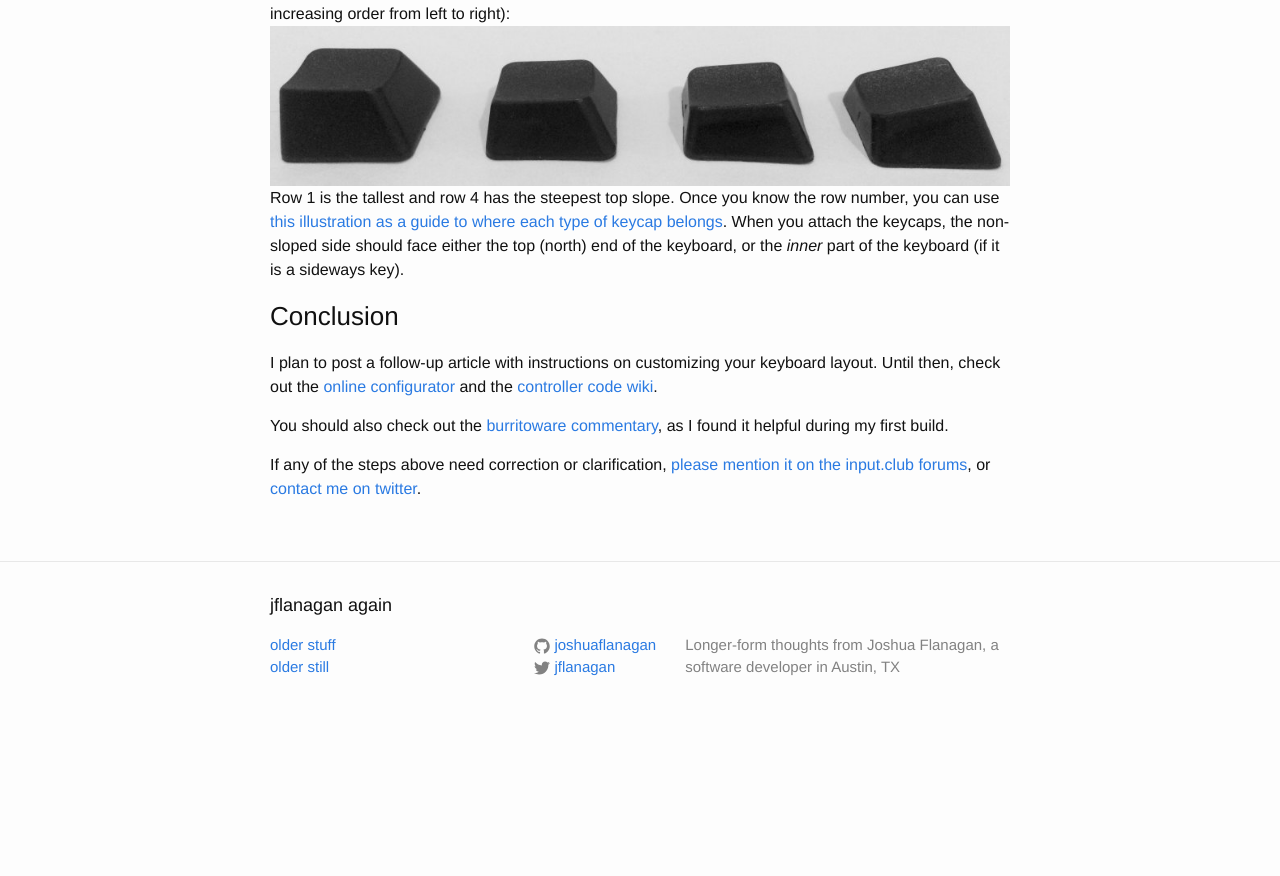
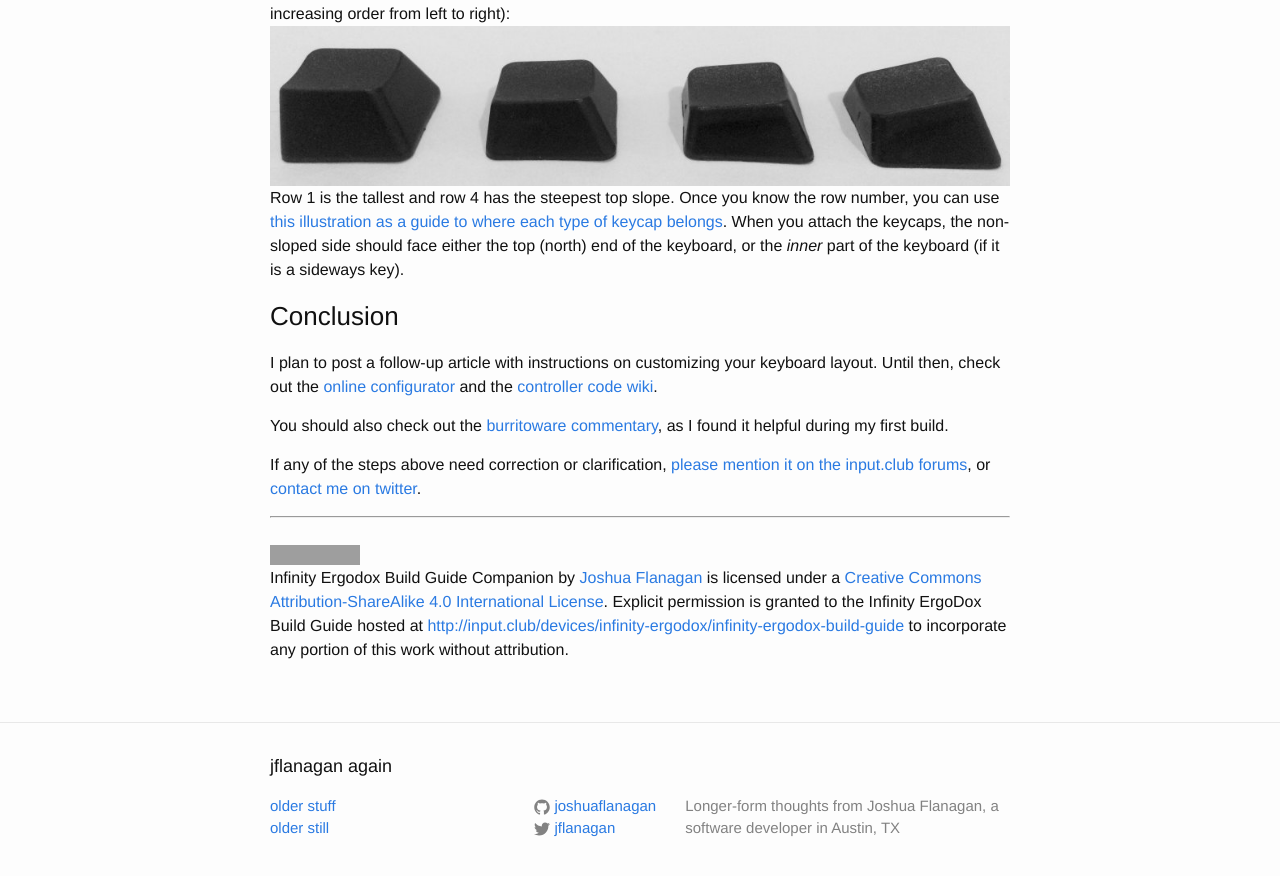
Before and after one commit to joshuaflanagan/blog, a Jekyll site: the page built from _posts/2015-11-21-infinity-ergodox-build-guide-companion.markdown, in a window 1280 px wide and 900 px high, scrolled down 4394 px. Shown: the top 876 px of the window. Built offline with Jekyll 4.4.1, drawn with Linux system fonts in a browser that asks for light colours; before the commit the page ends 5133 px from its top, so only the background shows below that; grey boxes are pictures that could not be loaded.

Commit message:
Add CC license to build guide companion

```diff
--- a/_posts/2015-11-21-infinity-ergodox-build-guide-companion.markdown
+++ b/_posts/2015-11-21-infinity-ergodox-build-guide-companion.markdown
@@ -217,3 +217,13 @@ as I found it helpful during my first build.
 
 If any of the steps above need correction or clarification, [please mention it on the input.club forums](http://input.club/forums/topic/build-guide-companion),
 or [contact me on twitter](https://twitter.com/jflanagan).
+
+<hr>
+
+<br />
+<a rel="license" href="http://creativecommons.org/licenses/by-sa/4.0/">
+<img alt="Creative Commons License" style="border-width:0" src="https://i.creativecommons.org/l/by-sa/4.0/88x31.png" />
+</a>
+<br />
+<span xmlns:dct="http://purl.org/dc/terms/" property="dct:title">Infinity Ergodox Build Guide Companion</span> by <a xmlns:cc="http://creativecommons.org/ns#" href="http://www.joshuaflanagan.com/blog/2015/11/21/infinity-ergodox-build-guide-companion.html" property="cc:attributionName" rel="cc:attributionURL">Joshua Flanagan</a> is licensed under a <a rel="license" href="http://creativecommons.org/licenses/by-sa/4.0/">Creative Commons Attribution-ShareAlike 4.0 International License</a>.
+Explicit permission is granted to the Infinity ErgoDox Build Guide hosted at <a href="http://input.club/devices/infinity-ergodox/infinity-ergodox-build-guide">http://input.club/devices/infinity-ergodox/infinity-ergodox-build-guide</a> to incorporate any portion of this work without attribution.
```
